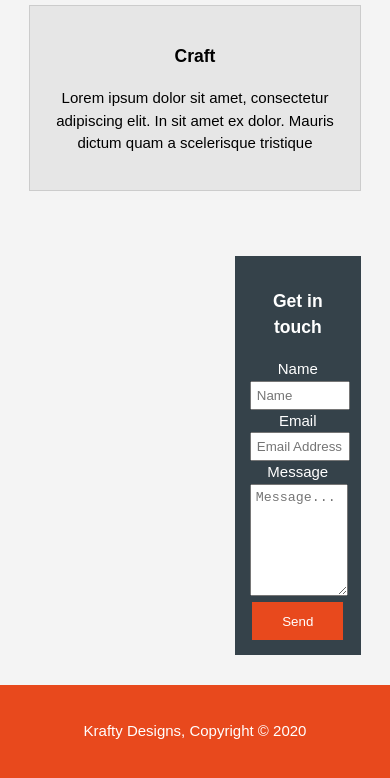
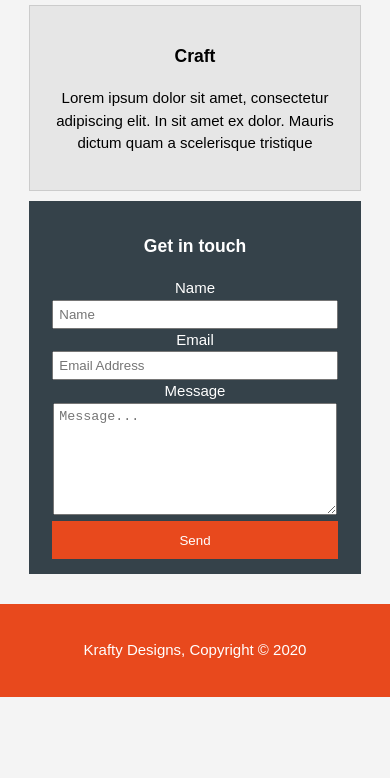
Before and after one commit to mah2uk/KraftyDesigns, a plain HTML site: page services.html in a window 390 px wide. Shown: the part 578-1356 px from the top of the page. After the commit the page ends 1275 px from the top, so only its background shows below. Drawn offline with Linux system fonts and the light colour scheme.

Commit message:
Update style.css

```diff
--- a/css/style.css
+++ b/css/style.css
@@ -193,15 +193,18 @@ footer{
   header nav,
   #boxes .box,
   article#main-col,
-  aside#sidebar{
+  aside#sidebar,
+  aside#contactform{
     float: none;
     text-align: center;
     width: 100%;
   }
 
-  aside#sidebar{
+  aside#contactform{
     margin-top: 10px;
   }
+
+
 
   header{
     padding-bottom: 20px;
```
